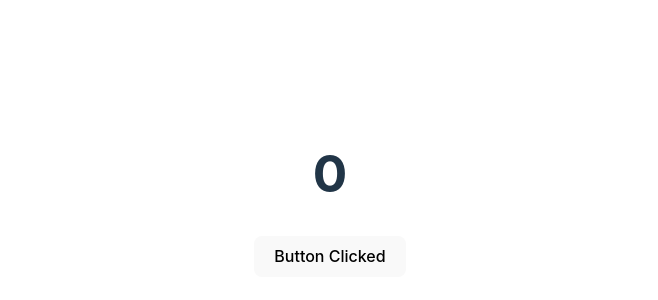
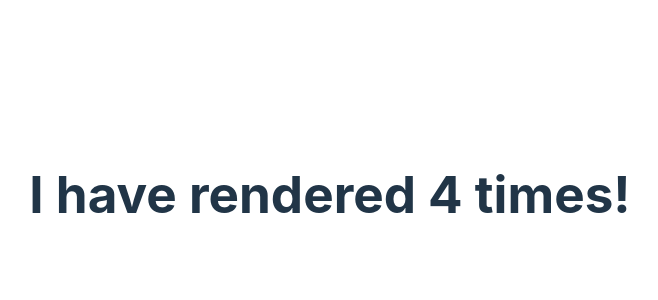
Before and after one commit to MEER-ATHIF-ALI-I/Hooks, a React (Vite) app: page / in a window 1280 px wide. Shown: the part 206-506 px from the top of the page, without its empty margins (310-968 px from the left). Built offline with nearby package versions, Linux system fonts and the light colour scheme.

Commit message:
comments & useEffect without dependency

```diff
--- a/src/PrevState.jsx
+++ b/src/PrevState.jsx
@@ -4,10 +4,12 @@ function PrevState(){
     const[count, setCount] = useState(0)
 
     const changeCount=()=>{
-        setCount((prev)=>prev+1)
-        setCount((prev)=>prev+1)
-        setCount((prev)=>prev+1)
-        setCount((prev)=>prev+1)
+        //when state updates depends on the previous state use call back function
+        setCount((prev)=>prev+1) //1
+        setCount((prev)=>prev+1) //2
+        setCount((prev)=>prev+1) //3
+        setCount((prev)=>prev+1) //4
+        console.log('inside value',count)
     }
     return (
         <div>
--- a/src/main.jsx
+++ b/src/main.jsx
@@ -4,11 +4,15 @@ import './index.css'
 import App from './App.jsx'
 import Object from  './Object.jsx'
 import PrevState from './PrevState.jsx'
+import WithoutArray from './useState-without.jsx'
 
 createRoot(document.getElementById('root')).render(
-  <StrictMode>
-    {/* <App />
-    <Object/> */}
-    <PrevState/>
-  </StrictMode>,
+   <StrictMode>
+    {/* <App /> */}
+    {/* <Object/>
+    <PrevState/> */}
+    <WithoutArray/>
+   </StrictMode>,
+
 )
+console.log('Render')
--- /dev/null
+++ b/src/useState-without.jsx
@@ -0,0 +1,24 @@
+import React,{useState, useEffect} from 'react';
+
+
+
+function WithoutArray(){
+    const [count,setCount] = useState(0);
+//useEffect without dependency array will render every 2 seconds
+// bcz count state is changing on every render
+    useEffect(()=>{
+       setTimeout(()=>{
+        setCount((count)=>{
+            return count +1
+        })
+       },2000)
+    })
+
+    return(
+        <div>
+          <h1>I have rendered {count} times!</h1>
+        </div>
+    )
+}
+
+export default WithoutArray
```
